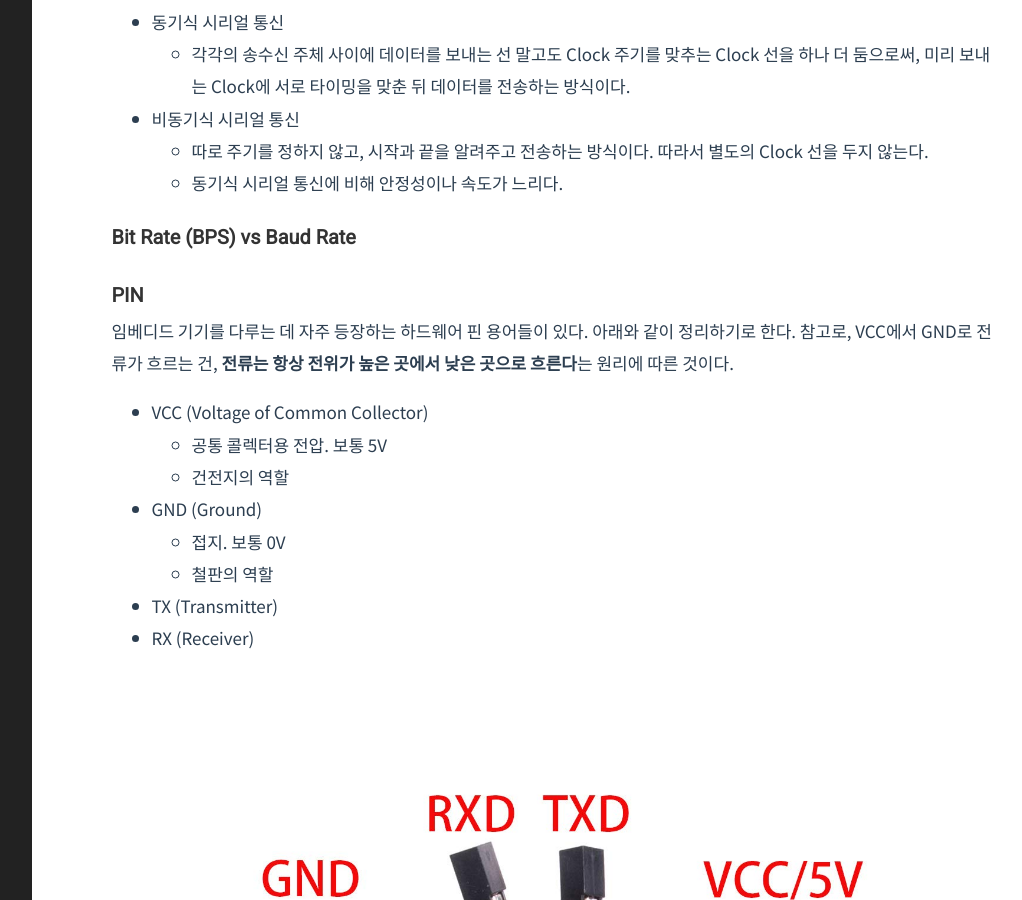
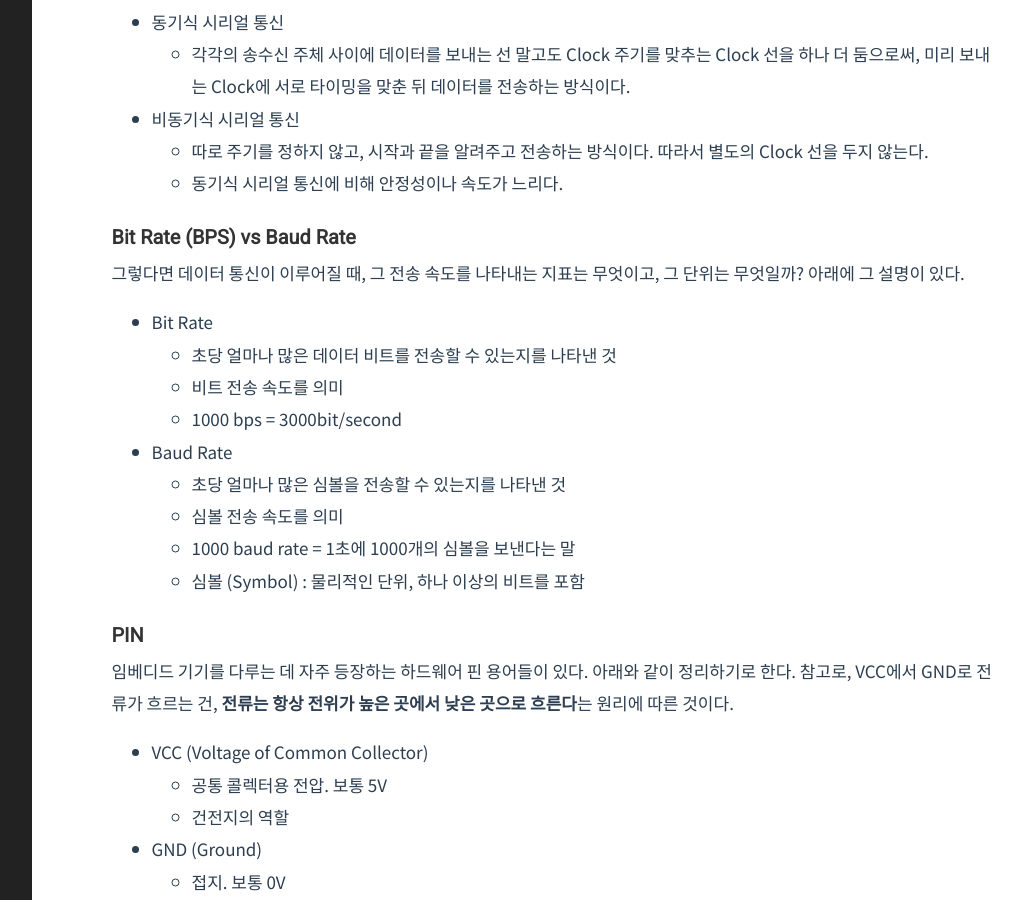
Before and after one commit to Herrtane/Herrtane.github.io, a Jekyll site: the page built from _posts/Embedded/2024-09-24-embedded-serialcom.markdown, in a window 1280 px wide and 900 px high, scrolled down 1235 px. Shown: the whole window, without its empty margins (204-1226 px from the left). Built offline with Jekyll 4.4.1, drawn with Linux system fonts in a browser that asks for light colours; comment, search, counter and statistics services are not loaded; some of the changed text lies outside the part shown.

Commit message:
Test image

```diff
--- a/_posts/Embedded/2024-09-24-embedded-serialcom.markdown
+++ b/_posts/Embedded/2024-09-24-embedded-serialcom.markdown
@@ -44,7 +44,17 @@ Transmitter가 이진 펄스 형태로 데이터를 보내면 Receiver가 높고
 
 ### Bit Rate (BPS) vs Baud Rate
 
+그렇다면 데이터 통신이 이루어질 때, 그 전송 속도를 나타내는 지표는 무엇이고, 그 단위는 무엇일까? 아래에 그 설명이 있다.
 
+- Bit Rate
+    - 초당 얼마나 많은 데이터 비트를 전송할 수 있는지를 나타낸 것
+    - 비트 전송 속도를 의미
+    - 1000 bps = 3000bit/second
+- Baud Rate
+    - 초당 얼마나 많은 심볼을 전송할 수 있는지를 나타낸 것
+    - 심볼 전송 속도를 의미
+    - 1000 baud rate = 1초에 1000개의 심볼을 보낸다는 말
+    - 심볼 (Symbol) : 물리적인 단위, 하나 이상의 비트를 포함
 
 ### PIN
 
@@ -60,3 +70,4 @@ Transmitter가 이진 펄스 형태로 데이터를 보내면 Receiver가 높고
 - RX (Receiver)
 
 ![usb_to_ttl]({{site.url}}/img/usb_to_ttl_cable.jpg)
+<img src={{site.url}}/img/usb_to_ttl_cable.jpg width="100" height="100"/>
```
